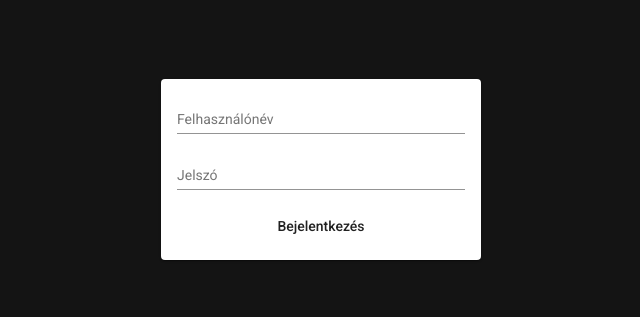
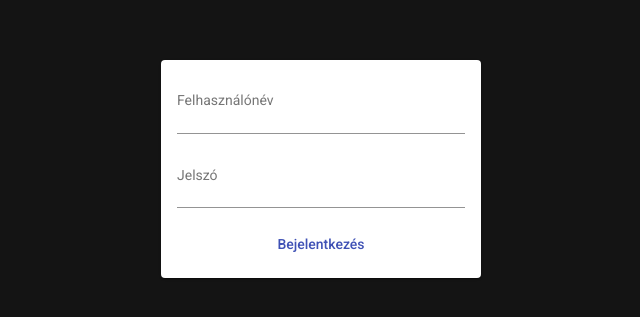
Before and after one commit to gebhardtbalint/egyetemAngular, an Angular app: page /login in a window 1280 px wide. Shown: the part 231-548 px from the top of the page, without its empty margins (319-959 px from the left). Built offline with nearby package versions, Linux system fonts and the light colour scheme.

Commit message:
dummy login

```diff
--- a/package.json
+++ b/package.json
@@ -23,6 +23,7 @@
     "@angular/platform-browser-dynamic": "~12.0.2",
     "@angular/router": "~12.0.2",
     "@ng-bootstrap/ng-bootstrap": "^9.1.1",
+    "angular-authentication-service": "^1.1.8",
     "bootstrap": "^4.5.0",
     "rxjs": "~6.6.0",
     "tslib": "^2.1.0",
--- a/src/app/login/login.component.html
+++ b/src/app/login/login.component.html
@@ -2,13 +2,13 @@
   <mat-card fxFlex="25">
     <form fxLayoutAlign="stretch" fxLayout="column">
       <mat-form-field>
-        <input matInput placeholder="Felhasználónév">
+        <input matInput class="form-control" placeholder="Felhasználónév" id="username" name="username" [(ngModel)]="username">
       </mat-form-field>
 
       <mat-form-field>
-        <input matInput type="password" placeholder="Jelszó">
+        <input matInput class="form-control" type="password" placeholder="Jelszó" id="password" name="password" [(ngModel)]="password">
       </mat-form-field>
-      <button mat-button type="submit">Bejelentkezés</button>
+      <button mat-button type="submit" color="primary" (click)="login()">Bejelentkezés</button>
     </form>
   </mat-card>
 </div>
--- a/src/app/login/login.component.ts
+++ b/src/app/login/login.component.ts
@@ -1,4 +1,6 @@
-import { Component, OnInit } from '@angular/core';
+import { Component, OnInit, Inject } from '@angular/core';
+import {DOCUMENT} from "@angular/common";
+
 
 @Component({
   selector: 'app-login',
@@ -6,10 +8,29 @@ import { Component, OnInit } from '@angular/core';
   styleUrls: ['./login.component.css']
 })
 export class LoginComponent implements OnInit {
+  username: "";
+  password: "";
+  user = "admin";
+  pw = "admin";
+  isLoggedin = false;
 
-  constructor() { }
+  constructor(
+    @Inject(DOCUMENT) private document: Document
+    // public router: AppRoutingModule
+  ) { }
 
   ngOnInit(): void {
+
   }
 
+  login(): void {
+    if(this.user === this.username && this.pw === this.password){
+      this.isLoggedin = true;
+      localStorage.setItem('token', JSON.stringify(this.user));
+      this.document.location.href = '/list';
+    }else{
+      this.isLoggedin = false;
+      alert('Rossz felhasználónév vagy jelszó!');
+    }
+  }
 }
--- a/src/environments/environment.ts
+++ b/src/environments/environment.ts
@@ -5,6 +5,7 @@
 export const environment = {
   production: false
 };
+export const baseUrl = `http://localhost:4200/login`;
 
 /*
  * For easier debugging in development mode, you can import the following file
--- a/tsconfig.json
+++ b/tsconfig.json
@@ -5,7 +5,7 @@
     "baseUrl": "./",
     "outDir": "./dist/out-tsc",
     "forceConsistentCasingInFileNames": true,
-    "strict": true,
+    "strict": false,
     "noImplicitReturns": true,
     "noFallthroughCasesInSwitch": true,
     "sourceMap": true,
```
Also changed, not shown: src/app/app.module.ts (+6 -1 lines), src/app/login.service.ts (added, +17 -0 lines), 2 other files (tests, documents, lock files or other folders).
